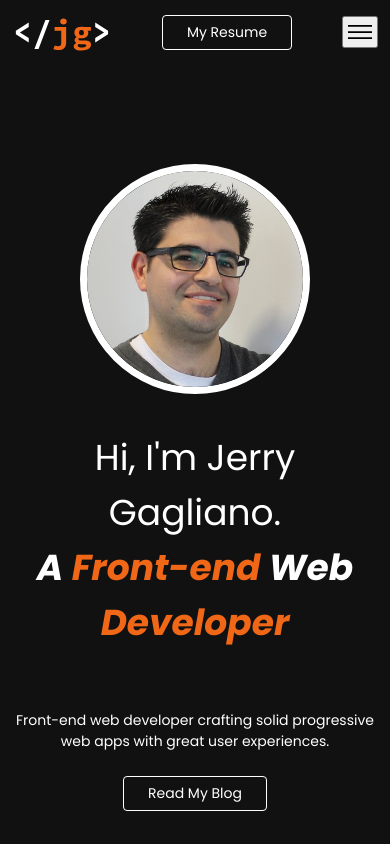
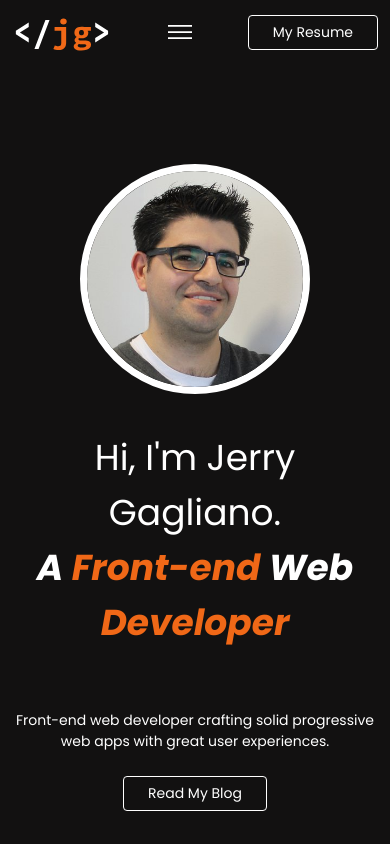
Before and after one commit to JGSolutions/jerry-gagliano, a Next.js app: page / in a window 390 px wide. Shown: the top 844 px of the page. Built offline with nearby package versions, Linux system fonts and the light colour scheme.

Commit message:
able to open panel

```diff
--- a/components/header/header.module.css
+++ b/components/header/header.module.css
@@ -50,3 +50,27 @@
     font-size: var(--fs-medium);
     text-decoration: none;
 }
+
+.menuButton {
+    border: none;
+    background-color: transparent;
+    outline: none;
+    display: none;
+    cursor: pointer;
+    padding: 0;
+}
+
+@media (max-width: 700px) {
+    /* .header {
+        justify-content: space-between;
+        padding: 0 16px;
+    }
+
+    .menuNavigation {
+        display: none;
+    } */
+
+    .menuButton {
+        display: block;
+    }
+}
--- a/components/header/header.tsx
+++ b/components/header/header.tsx
@@ -41,12 +41,6 @@ export default function Header() {
                     </nav> */}
                 </div>
 
-                <Link href="https://docs.google.com/document/d/1sunyIYQNLZfWAAQq1kbRtHBX0ivRrte58iJFHFpQxuc/edit" passHref legacyBehavior>
-                    <a className={utilStyle.button}  target="_blank" rel="noopener noreferrer">
-                        My Resume
-                    </a>
-                </Link>
-
                 <button className={styles.menuButton} onClick={() => setOpenPanel(!open)}>
 					<Image
 						src="/menu.svg"
@@ -55,6 +49,12 @@ export default function Header() {
 						alt="menu"
 						/>
 				</button>
+
+                <Link href="https://docs.google.com/document/d/1sunyIYQNLZfWAAQq1kbRtHBX0ivRrte58iJFHFpQxuc/edit" passHref legacyBehavior>
+                    <a className={utilStyle.button}  target="_blank" rel="noopener noreferrer">
+                        My Resume
+                    </a>
+                </Link>
             </header>
 
             <SideNav open={open}>
```
Also changed, not shown: public/menu.svg.
